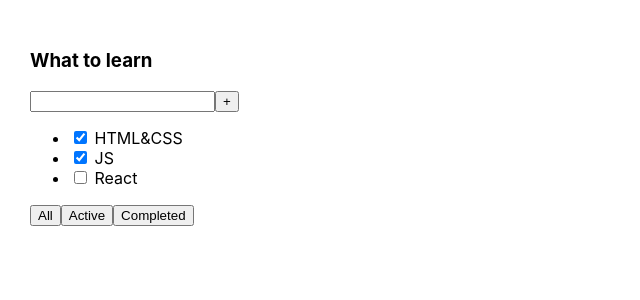
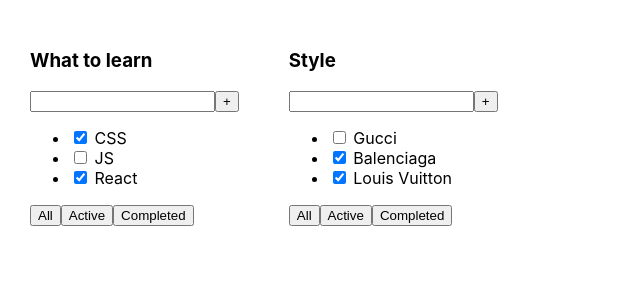
Before and after one commit to Alexander3578/1-todolist, a React (Create React App) app: page / in a window 1280 px wide. Shown: the top 300 px of the page, without its empty margins (0-640 px from the left). Built offline with nearby package versions, Linux system fonts and the light colour scheme.

Commit message:
TodoList after first Lesson

```diff
--- a/src/App.tsx
+++ b/src/App.tsx
@@ -1,26 +1,30 @@
 import React from 'react'
 import './App.css';
+import {Todolist} from "./Todolist";
+
+export type TaskProps = {
+    title: string,
+    id: number,
+    isDone: boolean
+}
+
+const task1 : TaskProps[] = [
+    {title: 'CSS', id: 1, isDone: true},
+    {title: 'JS', id: 2, isDone: false},
+    {title: 'React', id: 3, isDone: true},
+]
+
+const task2 : Array<TaskProps> = [
+    {title: 'Gucci', id: 1, isDone: false},
+    {title: 'Balenciaga', id: 2, isDone: true},
+    {title: 'Louis Vuitton', id: 3, isDone: true},
+]
 
 function App() {
     return (
         <div className="App">
-            <div>
-                <h3>What to learn</h3>
-                <div>
-                    <input/>
-                    <button>+</button>
-                </div>
-                <ul>
-                    <li><input type="checkbox" checked={true}/> <span>HTML&CSS</span></li>
-                    <li><input type="checkbox" checked={true}/> <span>JS</span></li>
-                    <li><input type="checkbox" checked={false}/> <span>React</span></li>
-                </ul>
-                <div>
-                    <button>All</button>
-                    <button>Active</button>
-                    <button>Completed</button>
-                </div>
-            </div>
+            <Todolist title = 'What to learn' task={task1}/>
+            <Todolist title = 'Style' task={task2}/>
         </div>
     );
 }
--- /dev/null
+++ b/src/Todolist.tsx
@@ -0,0 +1,29 @@
+import React from 'react';
+import {TaskProps} from "./App";
+
+type TodolistPropsType = {
+    title: string,
+    task: Array<TaskProps>
+}
+
+export const Todolist:React.FC<TodolistPropsType> = (props: TodolistPropsType) => {
+    return (
+        <div>
+            <h3>{props.title}</h3>
+            <div>
+                <input/>
+                <button>+</button>
+            </div>
+            <ul>
+                <li><input type="checkbox" checked={props.task[0].isDone}/> <span>{props.task[0].title}</span></li>
+                <li><input type="checkbox" checked={props.task[1].isDone}/> <span>{props.task[1].title}</span></li>
+                <li><input type="checkbox" checked={props.task[2].isDone}/> <span>{props.task[2].title}</span></li>
+            </ul>
+            <div>
+                <button>All</button>
+                <button>Active</button>
+                <button>Completed</button>
+            </div>
+        </div>
+    );
+};
```
